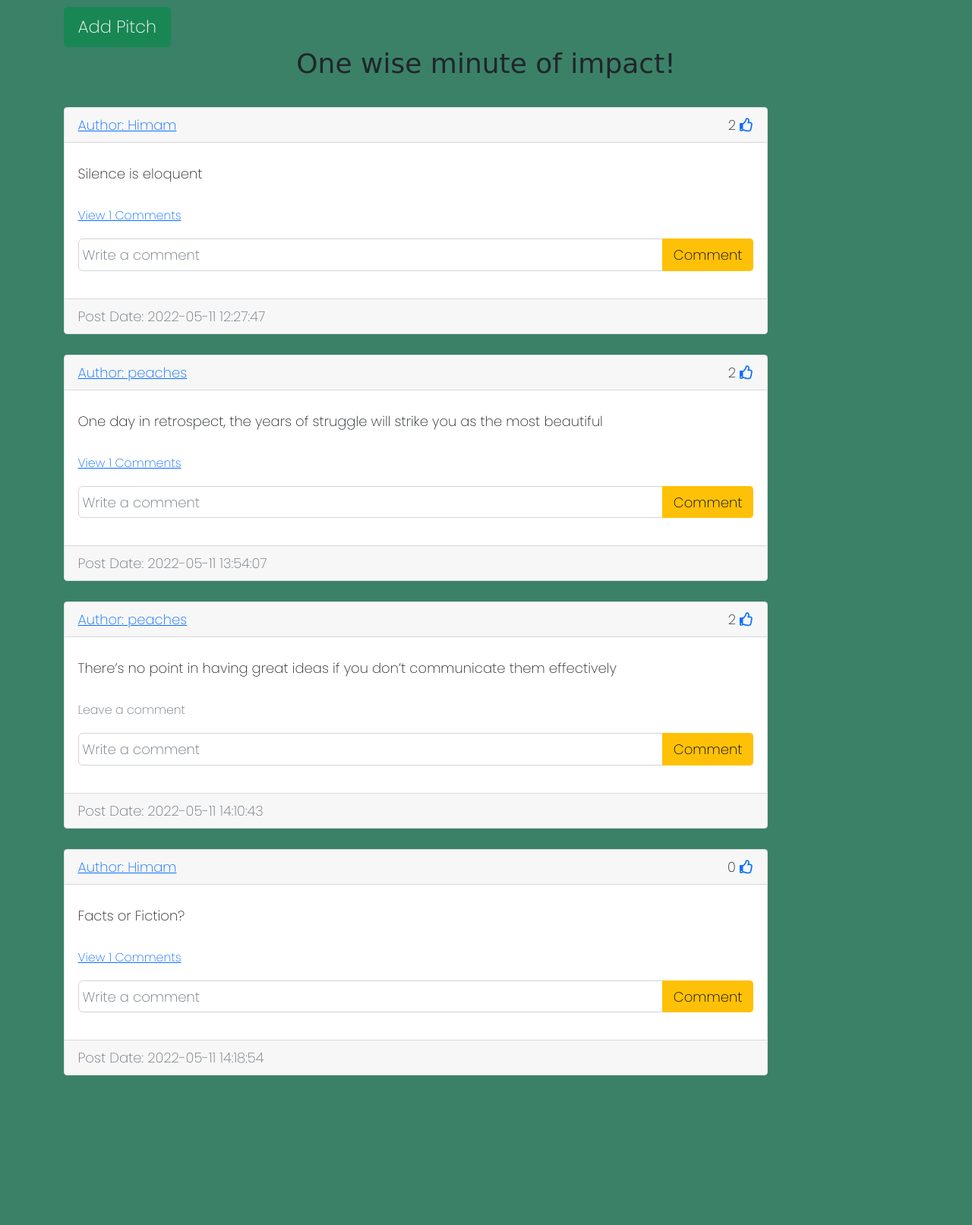
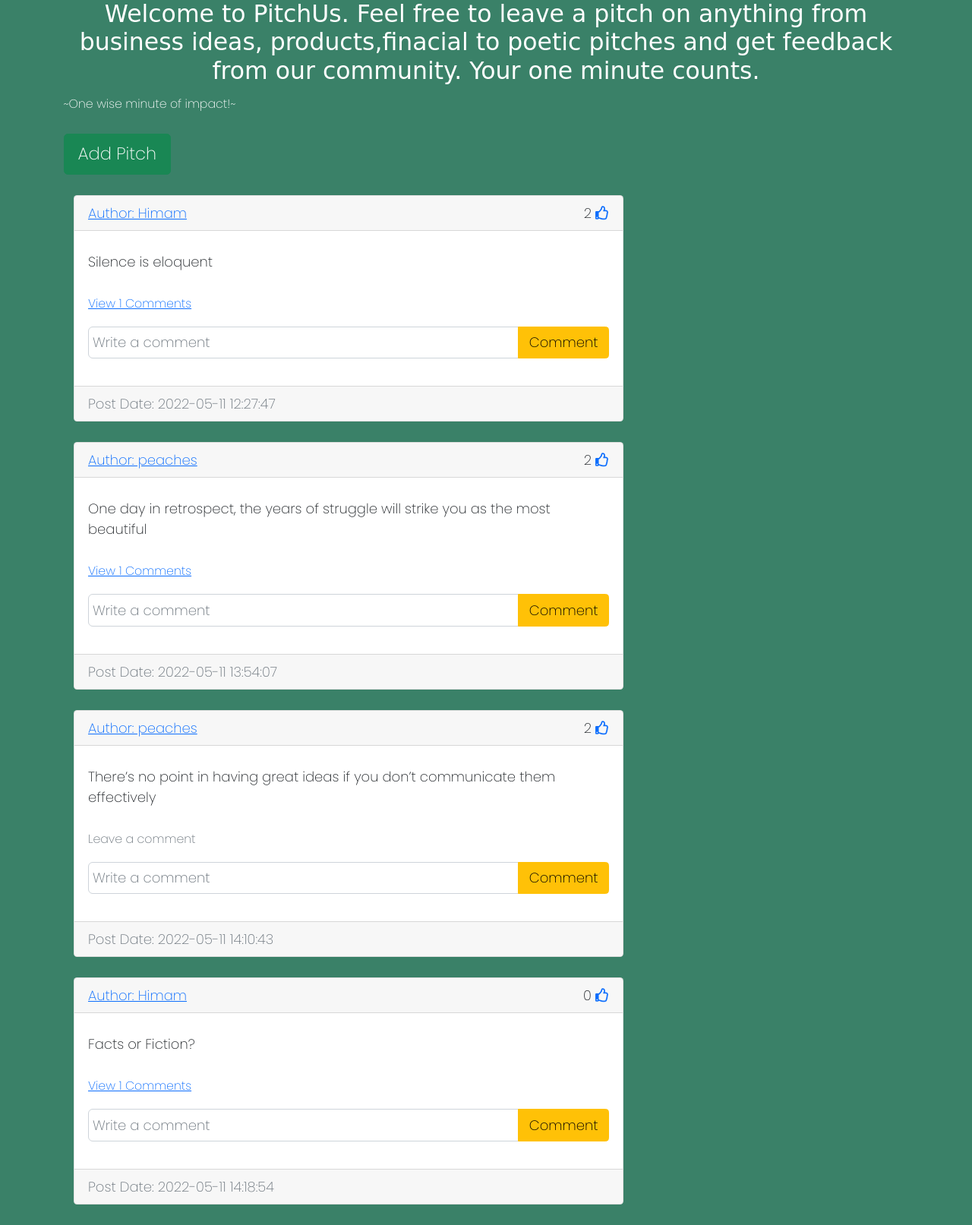
Before and after one commit to halimaprecious/Pitch-Us, a Flask app: page / in a window 1280 px wide. Shown: the part 86-1699 px from the top of the page at 76% size. Before the commit the page ends 1502 px from the top, so only its background shows below. Run offline with Flask 2, Linux system fonts and the light colour scheme; a user stored in the database is signed in; data comes from the database, SQL or seed files in the repository; both versions use the stored data as it was after the commit; some libraries are stand-ins or nearby versions; some web fonts are replaced.

Commit message:
add styling

```diff
--- a/app/static/css/style.css
+++ b/app/static/css/style.css
@@ -27,7 +27,7 @@
     text-decoration: none;
     color:black;
 }
-h2{
+h3{
     font-family: 'Macondo', cursive;
 }
 
--- a/app/templates/base.html
+++ b/app/templates/base.html
@@ -36,7 +36,7 @@
         </div>
     </nav>
     <!-- display error messages -->
-    <div class="container mt-2">
+    <div class="container-fluid">
         {% with messages = get_flashed_messages(with_categories=True) %}
         {% if messages %}
         {% for category, message in messages %}
--- a/app/templates/pitch_div.html
+++ b/app/templates/pitch_div.html
@@ -8,16 +8,17 @@
 
 {% block content %}
 {% block header%}
-<div">
-    <a href="/pitch/"><button type="button" class="btn btn-success btn-lg">
+    <div class="text-white">
+        <h3 align="center">Welcome to PitchUs. Feel free to leave a pitch on anything from business ideas, products,finacial to poetic pitches and get feedback from our community. Your one minute counts. </h3><span><small>~One wise minute of impact!~</small></span> <br><br>
+        <a href="/pitch/"><button type="button" class="btn btn-success btn-lg">
             Add Pitch
         </button></a>
-        <h2 align="center">One wise minute of impact! </h2> <br>
-    </div>
+    </div> <br>
     {%endblock %}
     <div class="container" id="pitches">
         {% for pitch in pitches %}
-        <div class="col-md-10">
+
+        <div class="col-md-8">
             <div class="card">
                 <div class="card-header d-flex justify-content-between align-items-center">
                     <a href="/pitch/{{pitch.user.username}}">Author: {{pitch.user.username}}</a>
@@ -71,6 +72,7 @@
         </div>
         <br>
         {% endfor %}
+
     </div>
 
     {% endblock %}
```
Also changed, not shown: app/database.db.
